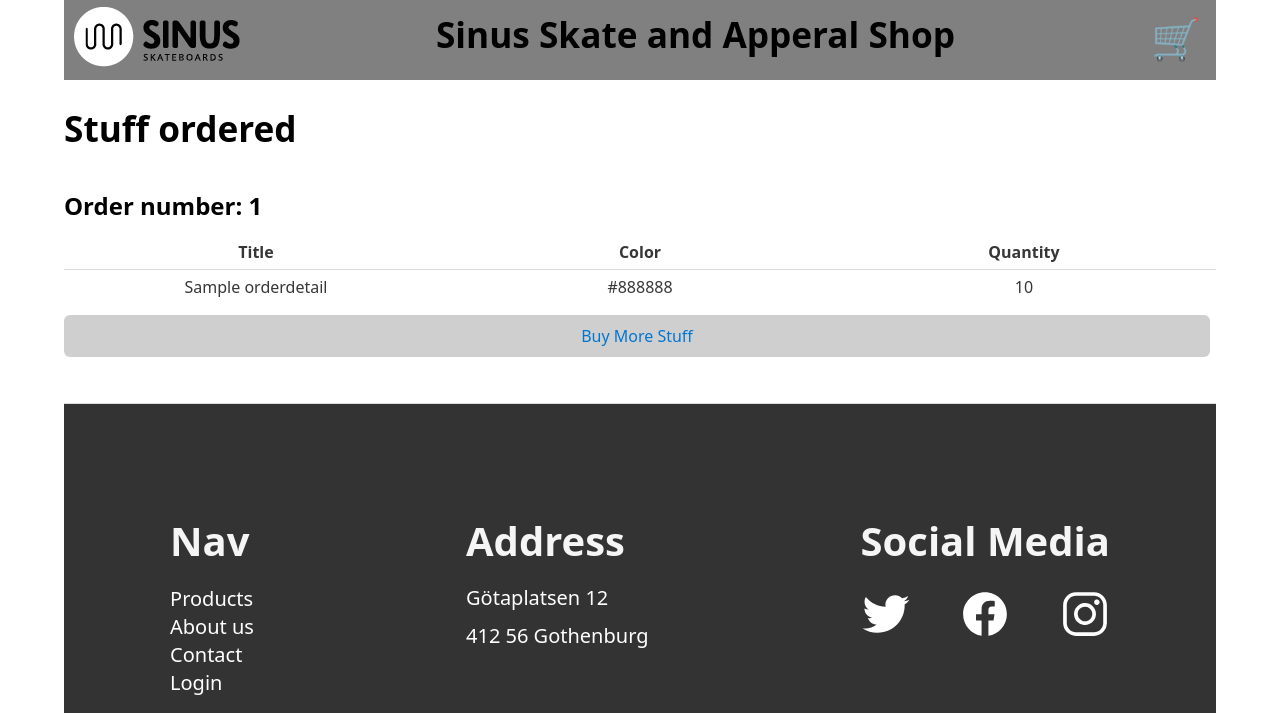
After one commit to JohnnyHellstrom/sinus, a PHP site: template view/viewCheckout.php in a window 1280 px wide. The commit adds this page. Shown: the top 713 px of the page. Run offline with PHP 8.4, Linux system fonts and the light colour scheme; the template is opened without the code that fills it: most values are stand-ins (such as "Sample title", 1, 10 or a date in 2020).

Commit message:
started a checkoutpage

```diff
--- /dev/null
+++ b/view/viewCheckout.php
@@ -0,0 +1,26 @@
+<h1>Stuff ordered</h1>
+
+<h2> Order number: <?= $orderid?></h2>
+<table class="cart-table">
+<thead>
+   <tr>
+      <th scope="col">Title</th>
+      <th scope="col">Color</th>
+      <th scope="col">Quantity</th>
+   </tr>
+</thead>
+<tbody>
+   <?php foreach($orderdetail as $order){ ?>
+   <tr>
+      <td><?= $order->getTitle() ?></td>
+      <td><?= $order->getColor() ?></td>
+      <td><?= $order->getQuantity() ?></td>
+   </tr>
+
+   <?php } ?>
+
+</tbody>
+</table>
+<button>
+   <a href=".">Buy More Stuff</a>
+</button>
```
Also changed, not shown: customerinfo.php (+14 -13 lines).
